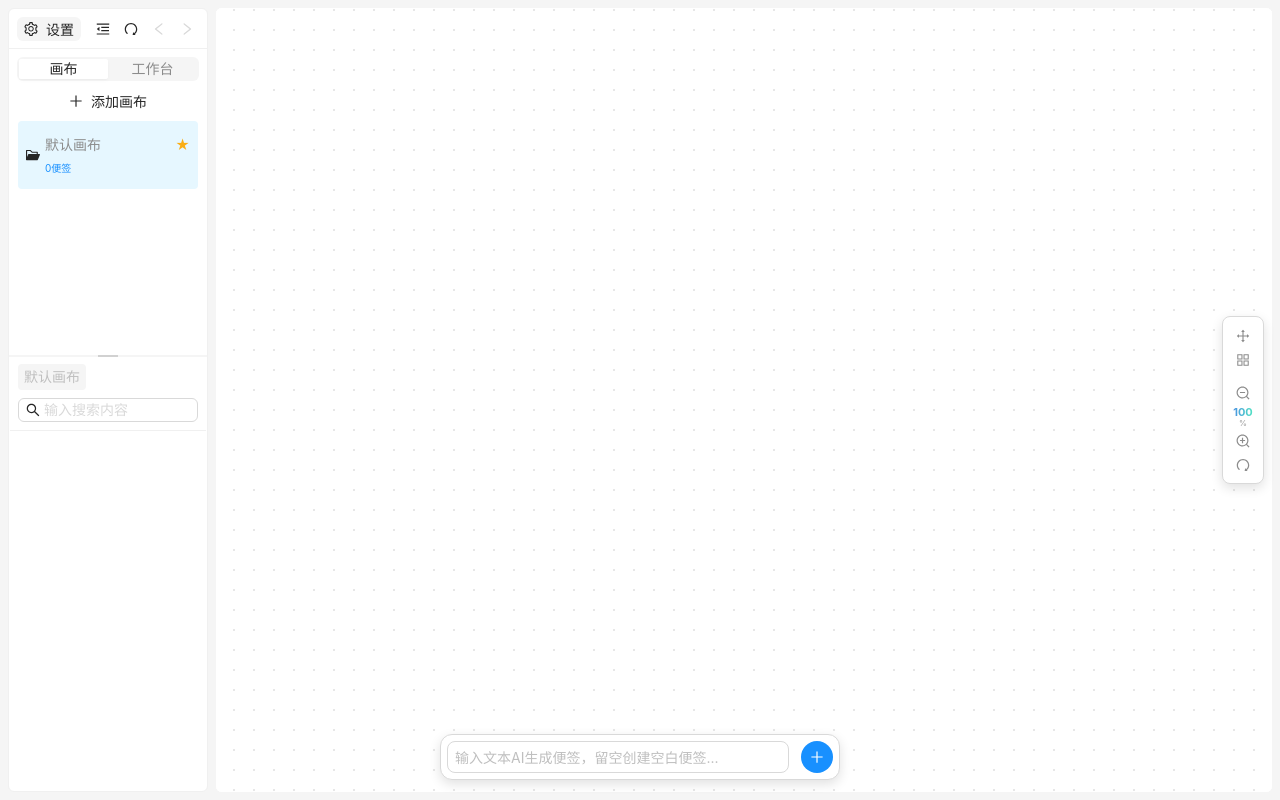
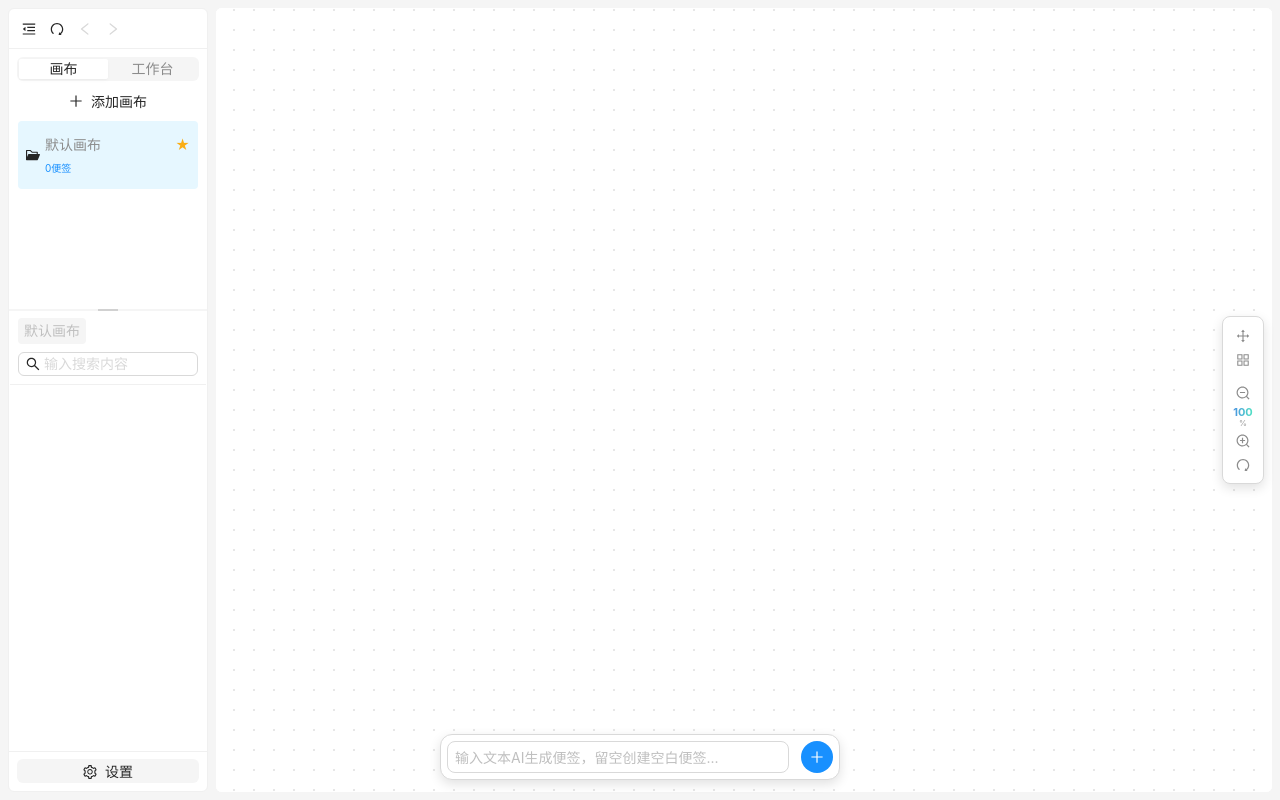
Before and after one commit to duobaobox/infinitynote, a React (Vite) app: page / in a window 1280 px wide. Both pictures are taken after a click on the button 28 px from the left and 28 px from the top of the page. Built offline with nearby package versions, Linux system fonts and the light colour scheme.

Commit message:
feat(sidebar): 优化侧边栏布局，添加内容容器和底部区域样式

```diff
--- a/src/pages/Main/index.module.css
+++ b/src/pages/Main/index.module.css
@@ -52,10 +52,19 @@
   z-index: 1;
 }
 
+/* 侧边栏内容容器 - flex布局 */
+.sidebarContent {
+  display: flex;
+  flex-direction: column;
+  height: 100%;
+  overflow: hidden;
+}
+
 /* 侧边栏Splitter样式 */
 .sidebarSplitter {
   flex: 1;
-  height: 100%;
+  min-height: 0; /* 确保flex子元素可以正确缩小 */
+  overflow: hidden;
 }
 
 /* 侧边栏头部区域样式 */
@@ -63,8 +72,20 @@
   height: 40px;
   display: flex;
   align-items: center;
+  justify-content: flex-start;
   padding: 0 8px;
   border-bottom: 1px solid var(--color-border-secondary);
+  flex-shrink: 0; /* 防止被压缩 */
+}
+
+/* 侧边栏底部区域样式 */
+.sidebarFooter {
+  height: 40px;
+  display: flex;
+  align-items: center;
+  padding: 0 8px;
+  border-top: 1px solid var(--color-border-secondary);
+  flex-shrink: 0; /* 防止被压缩 */
 }
 
 /* 侧边栏头部所有按钮 */
@@ -90,7 +111,7 @@
 
 /* 设置按钮样式 */
 .settingsButton {
-  margin-right: 8px;
+  width: 100%;
   background-color: var(--background-secondary);
   border-color: var(--border-color);
   color: var(--text-color);
@@ -111,6 +132,27 @@
 .settingsButton:active {
   outline: none !important;
   box-shadow: none !important;
+}
+
+/* 侧边栏底部所有按钮 */
+.sidebarFooter :global(.ant-btn),
+.sidebarFooter button {
+  outline: none !important;
+  box-shadow: none !important;
+  border: none !important;
+}
+
+.sidebarFooter :global(.ant-btn:hover),
+.sidebarFooter :global(.ant-btn:focus),
+.sidebarFooter :global(.ant-btn:focus-visible),
+.sidebarFooter :global(.ant-btn:active),
+.sidebarFooter button:hover,
+.sidebarFooter button:focus,
+.sidebarFooter button:focus-visible,
+.sidebarFooter button:active {
+  outline: none !important;
+  box-shadow: none !important;
+  border: none !important;
 }
 
 /* 操作按钮组样式 */
@@ -142,11 +184,13 @@
 /* 分段控制器包装器样式 */
 .segmentedWrapper {
   padding: 8px 8px 0 8px;
+  flex-shrink: 0; /* 防止被压缩 */
 }
 
 /* 添加画布按钮包装器样式 */
 .addButtonWrapper {
   padding: 0 8px 8px 8px;
+  flex-shrink: 0; /* 防止被压缩 */
 }
 
 /* 画布列表容器样式 */
--- a/src/pages/Main/index.tsx
+++ b/src/pages/Main/index.tsx
@@ -1113,22 +1113,10 @@ const Main: React.FC = () => {
           theme={isDark ? "dark" : "light"}
           className={styles.sidebar}
         >
-          {/* 侧边栏顶部设置区域 */}
+          {/* 侧边栏内容容器 - 使用flex布局 */}
+          <div className={styles.sidebarContent}>
+            {/* 侧边栏顶部操作区域 */}
             <div className={styles.sidebarHeader}>
-            {/* 设置按钮 */}
-            <Button
-              type="text"
-              icon={<DynamicIcon type="SettingOutlined" />}
-              size="small"
-              className={styles.settingsButton}
-              onClick={() => setSettingsOpen(true)}
-            >
-              设置
-            </Button>
-
-            {/* 弹性间距，将两侧元素分开 */}
-            <div style={{ flex: 1 }}></div>
-
               {/* 操作按钮组（折叠、刷新、撤销、重做） */}
               <Space size={4} className={styles.actionButtons}>
                 <Button
@@ -1168,7 +1156,9 @@ const Main: React.FC = () => {
               <Segmented
                 size="small"
                 value={viewMode}
-              onChange={(value) => setViewMode(value as "canvas" | "workspace")}
+                onChange={(value) =>
+                  setViewMode(value as "canvas" | "workspace")
+                }
                 options={[
                   { label: "画布", value: "canvas" },
                   { label: "工作台", value: "workspace" },
@@ -1232,6 +1222,22 @@ const Main: React.FC = () => {
                 </div>
               </Splitter.Panel>
             </Splitter>
+
+            {/* 侧边栏底部设置区域 */}
+            <div className={styles.sidebarFooter}>
+              {/* 设置按钮 */}
+              <Button
+                type="text"
+                icon={<DynamicIcon type="SettingOutlined" />}
+                size="small"
+                className={styles.settingsButton}
+                onClick={() => setSettingsOpen(true)}
+                block
+              >
+                设置
+              </Button>
+            </div>
+          </div>
         </Sider>
       ) : (
         // 折叠状态下的展开按钮
```
Lines whose indentation alone changed are shown as unchanged.
